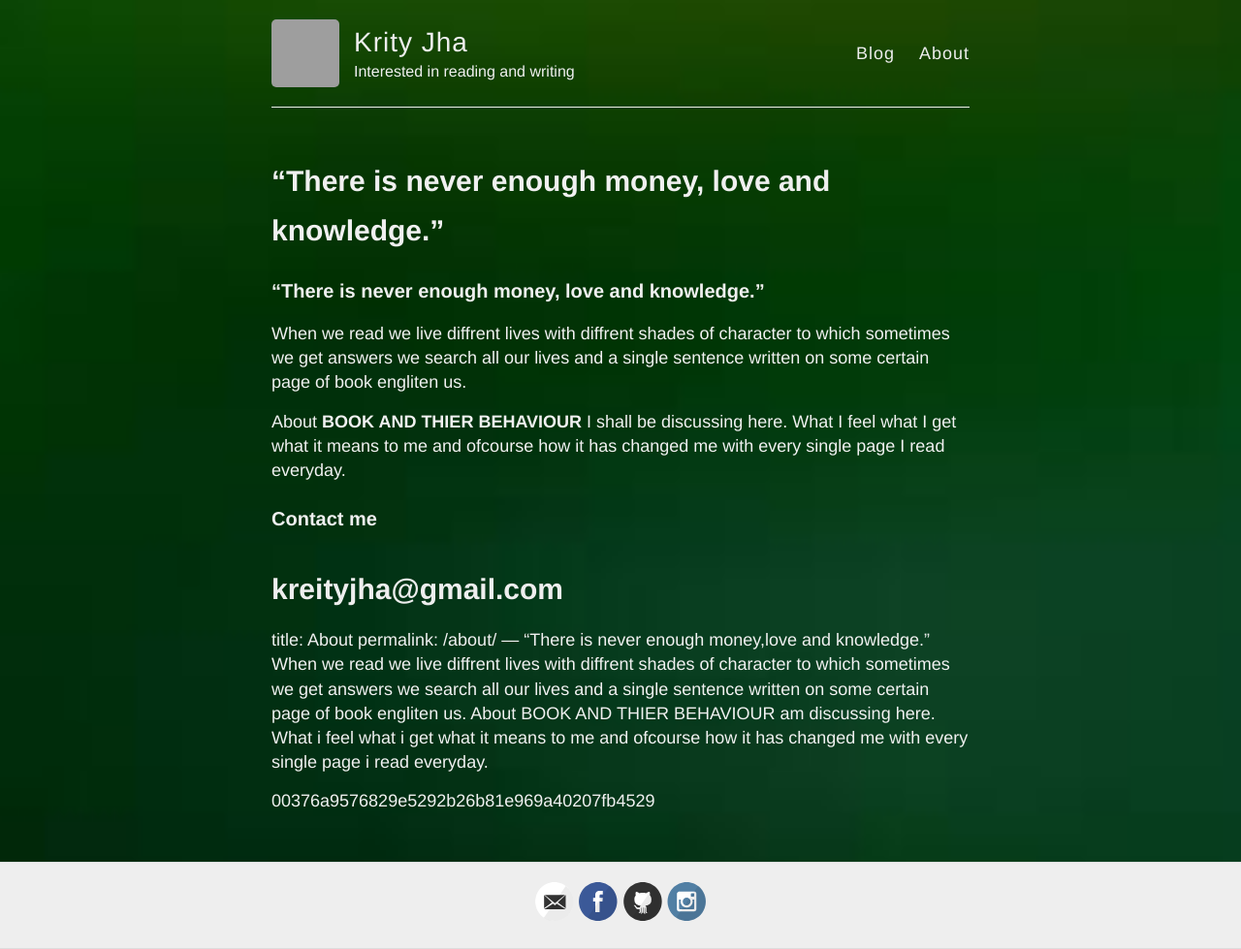
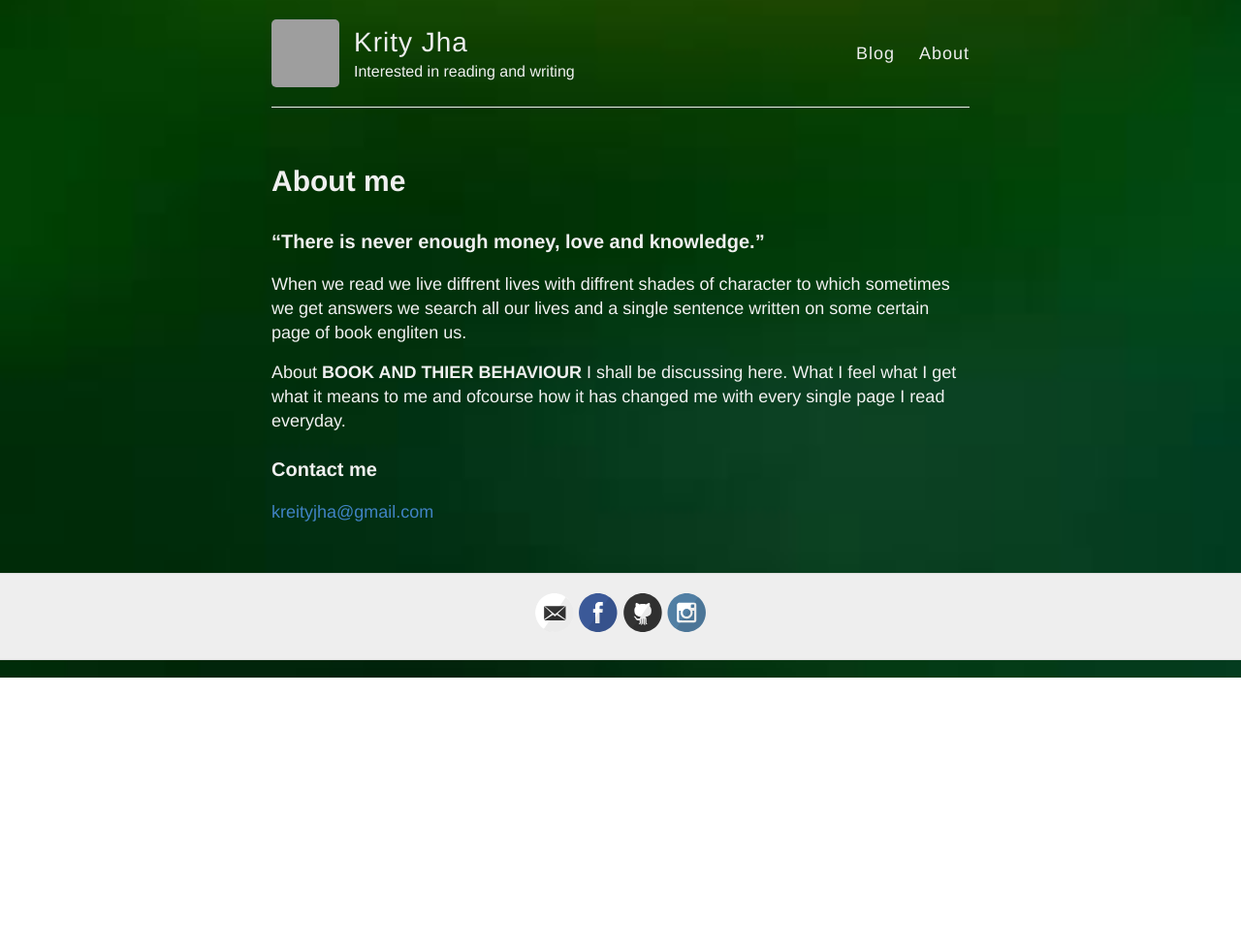
Before and after one commit to krityjha/krityjha-krityjha.github.io, a Jekyll site: the page built from about.md, in a window 1280 px wide. Shown: the whole page at 97% size. Built offline with Jekyll 4.4.1, drawn with Linux system fonts in a browser that asks for light colours; our own code applies the rules of GitHub Pages for plain Markdown files; after the commit the page ends 900 px from its top, so only the background shows below that; grey boxes are pictures that could not be loaded.

Commit message:
merge conflict fixed

```diff
--- a/_config.yml
+++ b/_config.yml
@@ -19,7 +19,7 @@ avatar: https://avatars0.githubusercontent.com/u/63206635?s=400&u=2304a6e45ea76c
 footer-links:
   dribbble:
   email: kreityjha@gmail.com
-  facebook: krity.jha
+  facebook: /krity.jha
   flickr:
   github: krityjha/krityjha.github.io
   instagram: krity_12/
--- a/about.md
+++ b/about.md
@@ -12,12 +11,10 @@ When we read we live diffrent lives with diffrent shades of character to which s
 About **BOOK AND THIER BEHAVIOUR** I shall be discussing here. What I feel what I get what it means to me and ofcourse how it has changed me with every single page I read everyday.
 
 
+
+
+
+
 ### Contact me
 
 [kreityjha@gmail.com](mailto:kreityjha@gmail.com)
-=======
-title: About
-permalink: /about/
----
-"There is never enough money,love and knowledge." When we read we live diffrent lives with diffrent shades of character to which sometimes we get answers we search all our lives and a single sentence written on some certain page of book engliten us. About BOOK AND THIER BEHAVIOUR am discussing here. What i feel what i get what it means to me and ofcourse how it has changed me with every single page i read everyday.
->>>>>>> 00376a9576829e5292b26b81e969a40207fb4529
```
Also changed, not shown: other parts of about.md (+1 -2 lines), _posts/2020-04-06- Wisdom of Khalil Gibran .markdown (renamed from _posts/2020-01-18- Wisdom of Khalil Gibran .markdown), _posts/2020-04-06-Afghanistan, Where God Only Comes to Weep.markdown (renamed from _posts/2020-01-18-Afghanistan, Where God Only Comes to Weep.markdown), _posts/2020-04-06-SITA Warrior of Mithila.markdown (renamed from _posts/2020-01-18-SITA Warrior of Mithila.markdown), _posts/2020-04-06-‘BECOMING’   by Michelle Obama.markdown (renamed from _posts/2020-01-18-‘BECOMING’   by Michelle Obama.markdown), 1 other file.
